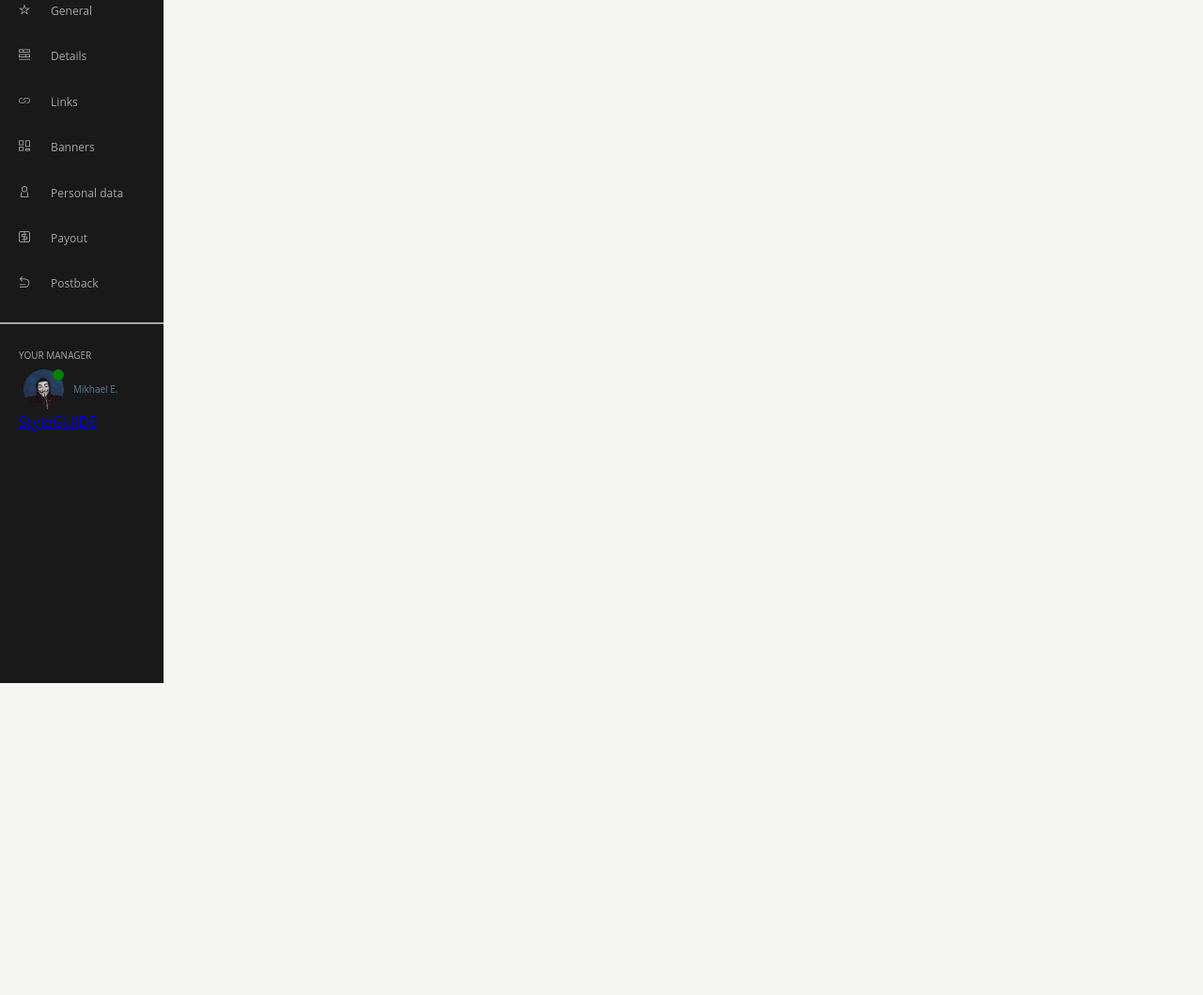
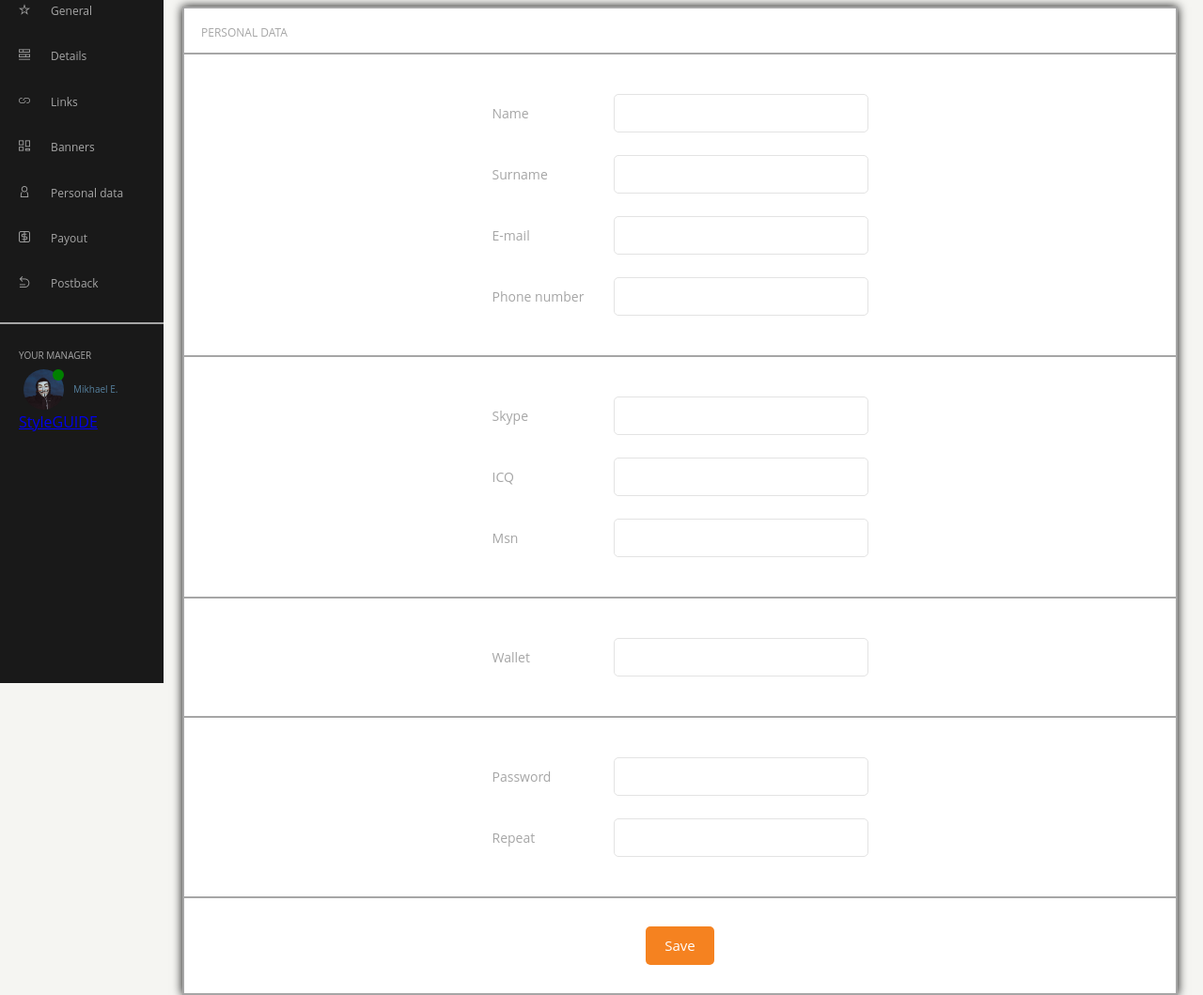
Before and after one commit to ggluchowski/solo-project, a website: page src/index.html in a window 1280 px wide. Shown: the part 73-1132 px from the top of the page at 94% size. Before the commit the page ends 800 px from the top, so only its background shows below. Drawn offline with nearby package versions, Linux system fonts and the light colour scheme; files that its build step writes are made by us from their sources.

Commit message:
Personal data form dection

```diff
--- a/src/index.html
+++ b/src/index.html
@@ -338,7 +338,89 @@
     </div>
   </section>
 
+  <section class="section-personal-data" id="section-personal-data">
+    <div class="section-container">
+      <div class="page-header section-line">
+        personal data
+      </div>
 
+      <form action="" method="POST">
+
+        <div class="position-center m-t-30">
+          <div class="row flex-row form-field">
+            <label class="form-label flex-1">Name</label>
+            <input type="text" name="person-name" class="input-style flex-2">
+          </div>
+        </div>
+        <div class="position-center">
+          <div class="row flex-row form-field">
+            <label class="form-label flex-1">Surname</label>
+            <input type="text" name="person-surname" class="input-style flex-2">
+          </div>
+        </div>
+        <div class="position-center">
+          <div class="row flex-row form-field">
+            <label class="form-label flex-1">E-mail</label>
+            <input type="email" name="person-e-mail" class="input-style flex-2">
+          </div>
+        </div>
+        <div class="position-center m-b-30">
+          <div class="row flex-row form-field">
+            <label class="form-label flex-1">Phone number</label>
+            <input type="tel" name="person-phone" class="input-style flex-2">
+          </div>
+        </div>
+
+        <div class="section-line"></div>
+
+        <div class="position-center m-t-30">
+          <div class="row flex-row form-field">
+            <label class="form-label flex-1">Skype</label>
+            <input type="text" name="person-skype" class="input-style flex-2">
+          </div>
+        </div>
+        <div class="position-center">
+          <div class="row flex-row form-field">
+            <label class="form-label flex-1">ICQ</label>
+            <input type="text" name="person-icq" class="input-style flex-2">
+          </div>
+        </div>
+        <div class="position-center m-b-30">
+          <div class="row flex-row form-field">
+            <label class="form-label flex-1">Msn</label>
+            <input type="text" name="person-msn" class="input-style flex-2">
+          </div>
+        </div>
+
+        <div class="section-line"></div>
+
+        <div class="position-center m-t-30 m-b-30">
+          <div class="row flex-row form-field">
+            <label class="form-label flex-1">Wallet</label>
+            <input type="text" name="person-wallet" class="input-style flex-2">
+          </div>
+        </div>
+
+        <div class="section-line"></div>
+
+        <div class="position-center m-t-30">
+          <div class="row flex-row form-field">
+            <label class="form-label flex-1">Password</label>
+            <input type="password" name="person-password" class="input-style flex-2">
+          </div>
+        </div>
+        <div class="position-center m-b-30">
+          <div class="row flex-row form-field">
+            <label class="form-label flex-1">Repeat</label>
+            <input type="text" name="person-repeat" class="input-style flex-2">
+          </div>
+        </div>
+        <div class="section-line"></div>
+
+        <div class="position-center m-t-30 m-b-30">
+          <button type="submit" class="btn">Save</button>
+        </div>
+      </form>
 
 </body>
 
--- a/src/sass/components/_button.scss
+++ b/src/sass/components/_button.scss
@@ -1,53 +1,50 @@
-.btn{
+.btn {
   display: flex;
   font-size: 15px;
   min-width: 10px;
   justify-content: center;
   align-items: center;
-  background-color: #F58220;
+  background-color: #f58220;
   border-radius: 5px;
   color: $color-light;
   height: 41px;
 
-  &-grey{
+  &:hover,
+  &-grey:hover,
+  &-orange:hover,
+  &-refresh:hover {
+    opacity: 0.7;
+    filter: alpha(opacity=70);
+    cursor: pointer;
+  }
+
+  &-grey {
     background-color: #979797;
   }
 
-  &-grey:hover{
-    opacity : 0.70;
-    filter : alpha(opacity=70);
-    cursor: pointer;
-  }
-
-  &-orange{
-    background-color: #F58220;
+  &-orange {
+    background-color: #f58220;
     padding: 0 20px;
   }
 
-  &-orange:hover{
-    opacity : 0.70;
-    filter : alpha(opacity=70);
-    cursor: pointer;
+  &-disabled {
+    background-color: #e3e3e3;
   }
 
-  &-disabled{
-    background-color: #E3E3E3;
-  }
-
-  &-refresh{
+  &-refresh {
     width: 41px;
     line-height: 1;
     margin-left: 15px;
   }
-
-  &-refresh:hover{
-    opacity : 0.70;
-    filter : alpha(opacity=70);
-    cursor: pointer;
-  }
 }
 
-.dot{
+button[type="submit"] {
+  border: none;
+  padding-left: 20px;
+  padding-right: 20px;
+}
+
+.dot {
   position: absolute;
   top: 0px;
   right: 0px;
@@ -55,11 +52,11 @@
   height: 12px;
   border-radius: 50% 50%;
 
-  &-green{
+  &-green {
     background-color: $color-dot-green;
   }
 
-  &-orange{
+  &-orange {
     background-color: $color-dot-orange;
     width: 9px;
     height: 9px;
--- /dev/null
+++ b/src/sass/components/_form.scss
@@ -0,0 +1,5 @@
+.form-field {
+  width: 400px;
+  margin: 7px 0;
+  align-items: center;
+}
--- a/src/sass/components/_input.scss
+++ b/src/sass/components/_input.scss
@@ -1,26 +1,27 @@
-.input-style{
+.input-style {
   width: 100%;
   height: 41px;
   margin: 5px 0;
   border-radius: 5px;
   border: solid 1px $color-input;
   padding-left: 7px;
+  font-size: 14px;
 
-  &::placeholder{
+  &::placeholder {
     color: $color-input-hover;
   }
 
-  &:hover{
+  &:hover {
     cursor: pointer;
     border: solid 1px $color-input-hover;
     color: $color-input-hover;
 
-    &::placeholder{
+    &::placeholder {
       color: $color-input-hover;
     }
   }
 
-  &-password{
+  &-password {
     background-image: url(../../images/password.svg);
     background-position: left center;
     background-repeat: no-repeat;
@@ -28,32 +29,32 @@
     padding-left: 40px;
     margin-right: -40px;
 
-    &:hover{
+    &:hover {
       cursor: pointer;
       border: solid 1px $color-input-hover;
       color: $color-input-hover;
 
-      &::placeholder{
+      &::placeholder {
         color: $color-input-hover;
       }
     }
   }
 }
 
-.textarea-style{
+.textarea-style {
   width: 100%;
   height: 124px;
   border-radius: 5px;
   border: solid 1px $color-input;
   padding: 10px 0 0 7px;
 
-  &:hover{
+  &:hover {
     cursor: pointer;
     border: solid 1px $color-input-hover;
     color: $color-input-hover;
   }
 
-  &::placeholder{
+  &::placeholder {
     color: $color-input-hover;
   }
 }
--- a/src/sass/components/_typography.scss
+++ b/src/sass/components/_typography.scss
@@ -2,6 +2,11 @@
   text-transform: capitalize;
   color: $color-head;
   font-size: 12px;
+}
+
+.form-label{
+  color: $color-head;
+  font-size: 14px;
 }
 
 .category {
--- a/src/sass/style.scss
+++ b/src/sass/style.scss
@@ -14,6 +14,7 @@
 @import "components/table";
 @import "components/typography";
 @import "components/list";
+@import "components/form";
 
 /* Sections */
 @import "sections/section_general";
```
Also changed, not shown: 1 other file.
